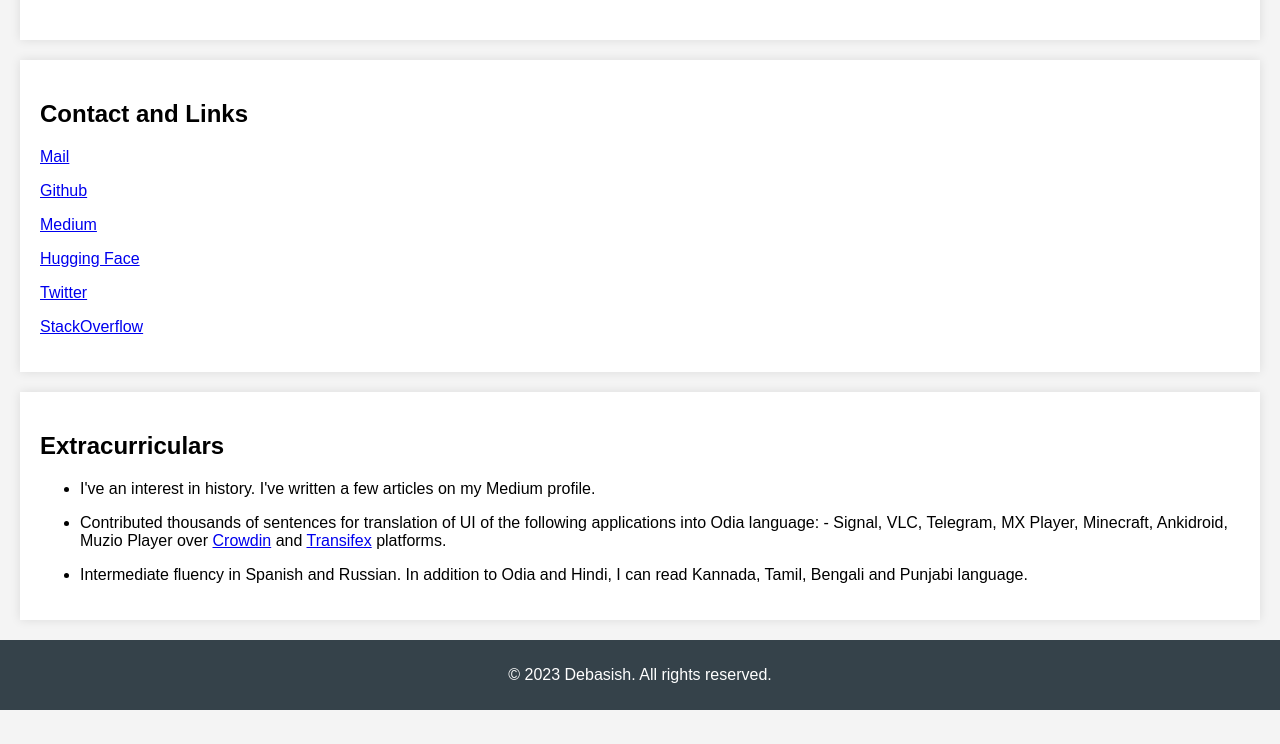
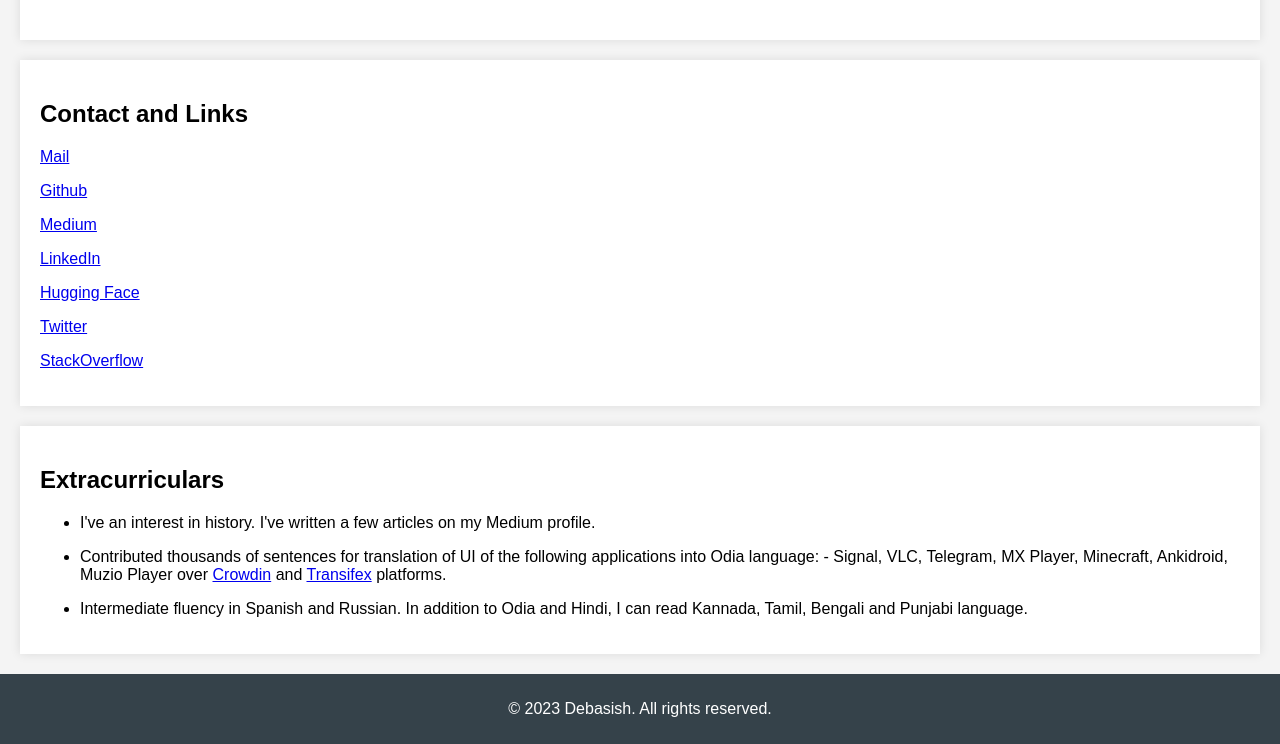
Before and after one commit to DebasishDhal/ImDebasish.github.io, a plain HTML site: page index.html in a window 1280 px wide. Shown: the part 2052-2796 px from the top of the page. Before the commit the page ends 2762 px from the top, so only its background shows below. Drawn offline with Linux system fonts and the light colour scheme.

Commit message:
Adding linkedin

```diff
--- a/index.html
+++ b/index.html
@@ -188,6 +188,7 @@
         <p><a href="mailto:debasishdhal99ddhal@gmail.com">Mail</a></p>
 	<p><a href="https://github.com/DebasishDhal">Github</a></p>
 	<p><a href="https://medium.com/@debasishdhal">Medium</a></p>
+	<p><a href="https://www.linkedin.com/in/debasish-dhal-47644b213/">LinkedIn</a></p>
 	<p><a href="https://huggingface.co/DebasishDhal99">Hugging Face</a></p>
 	<p><a href="https://twitter.com/TheRealAccounDD">Twitter</a></p>
 	<p><a href="https://stackoverflow.com/users/17820006/pixel-bear">StackOverflow</a></p>
```
